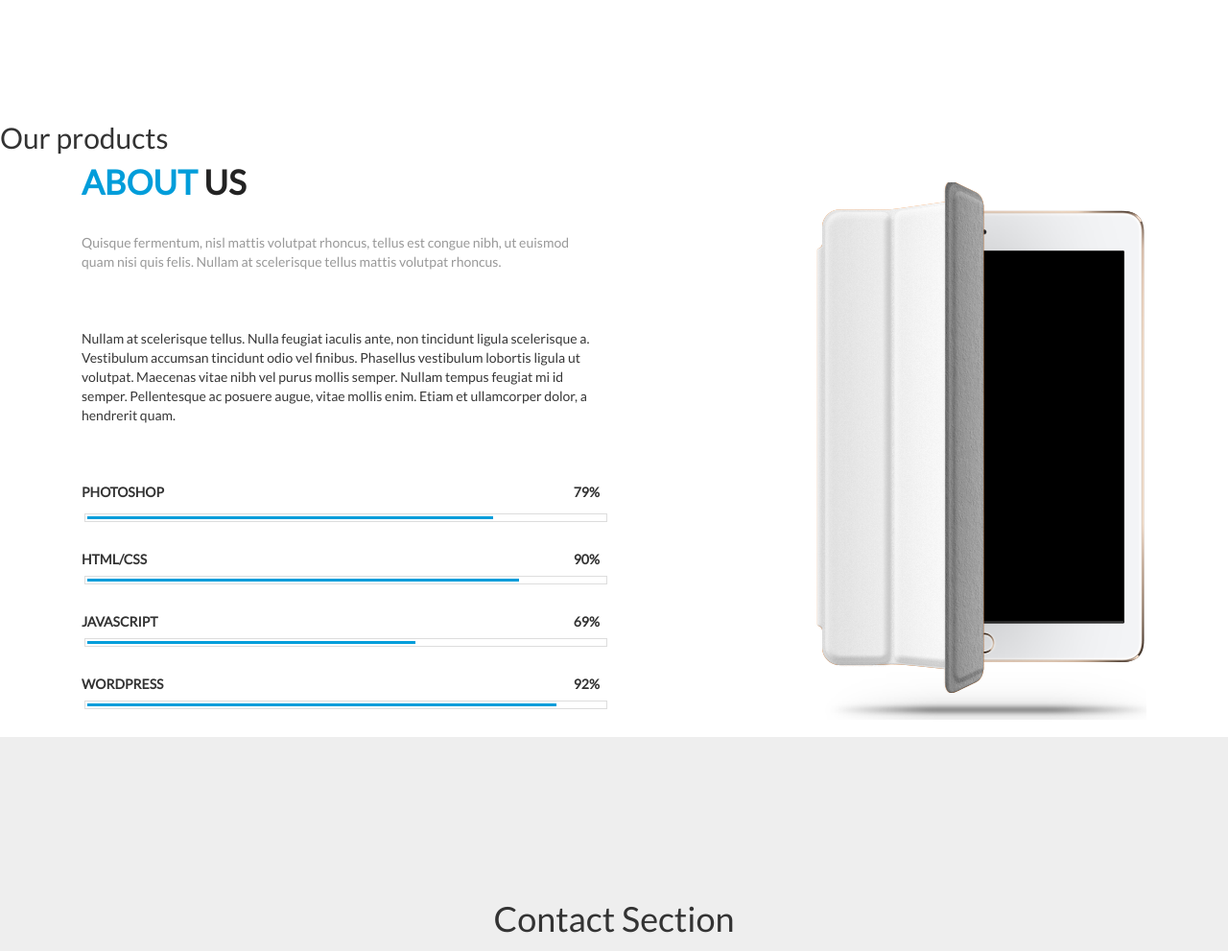
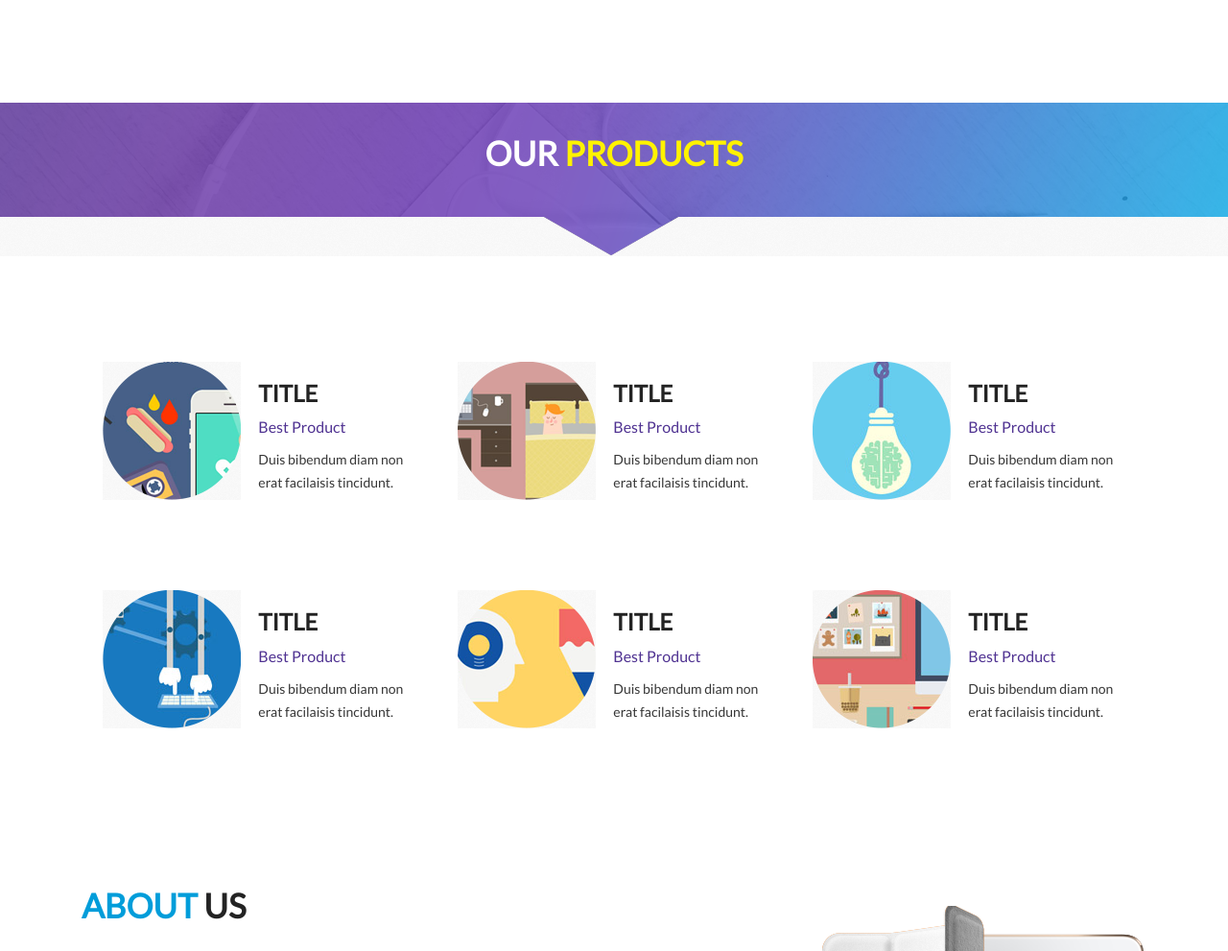
Before and after one commit to prezlyataa/UpQode_3d, a website: page index.html in a window 1280 px wide. Shown: the part 1242-2233 px from the top of the page at 96% size. Drawn offline with Linux system fonts and the light colour scheme.

Commit message:
Products block

```diff
--- a/css/main.css
+++ b/css/main.css
@@ -24,7 +24,8 @@ body {
 .navbar-nav li a:hover,
 .navbar-nav li a:focus,
 .navbar-nav li a:active,
-.block_1 .block_text h3 {
+.block_1 .block_text h3,
+.products__section-name  {
     color: #fff;
 }
 
@@ -32,12 +33,15 @@ body {
 .about_choose_us h2,
 .block_text h3,
 .skills h2,
-.names {
+.names,
+.contact-section h2,
+.products__section-name {
     text-transform: uppercase;
 }
 
 .yellow_phrase,
-.navbar-nav li a:hover {
+.navbar-nav li a:hover,
+.products__section-name_yellow {
     color: #fff200;
 }
 
@@ -70,6 +74,7 @@ body {
 .navbar-nav li a:active {
     background-color: rgba(44,30,62,0.8);
 }
+
 
 
 
@@ -174,12 +179,17 @@ body {
 /* End styles for Dropdowm menu  */
 
 
+
+
 .navbar-form .form-control {
     background-color: #e8e4f1;
     border-radius: 0;
     height: 26px;
     margin-top: 4px;
 }
+
+
+
 
 /*     Banner     */
 
@@ -205,6 +215,9 @@ body {
     font-size: 64px;
     padding-bottom: 40px;
 }
+
+
+
 
 /*     Choose us block     */
 
@@ -275,9 +288,83 @@ body {
     color: #999;
 }
 
+
+
+
 /*     Products     */
 
+.products-section {
+    width: 100%;
+}
 
+.products__header {
+    background: url("../img/our-products/overlay.png");
+    height: 160px;
+    background-position: center;
+    background-size: cover;
+}
+
+.products__section-name {
+    font-size: 35px;
+    font-weight: 700;
+    line-height: 24px;
+    text-align: center;
+    margin: 0;
+    padding-top: 40px;
+}
+
+.products__wrapper {
+    max-width: 1110px;
+    display: flex;
+    justify-content: space-around;
+    flex-wrap: wrap;
+    margin: 0 auto;
+    padding-top: 110px;
+    padding-bottom: 70px;
+}
+
+.products__item {
+    max-width: 335px;
+    padding-bottom: 90px;
+}
+
+.products__img-wrapper {
+    width: 144px;
+    height: 144px;
+    display: inline-block;
+    vertical-align: top;
+}
+
+.products__img {
+    width: 100%;
+}
+
+.products__element {
+    display: inline-block;
+    max-width: 180px;
+    padding-left: 16px;
+}
+
+.products__title {
+    color: #232323;
+    font-size: 24px;
+    font-weight: 800;
+    text-transform: uppercase;
+}
+
+.products__subheader {
+    color: #503392;
+    font-size: 16px;
+    font-weight: 400;
+    line-height: 24px;
+}
+
+.products__desc {
+    color: #373737;
+    font-size: 14px;
+    font-weight: 300;
+    line-height: 24px;
+}
 
 
 /*     About us     */
@@ -312,9 +399,15 @@ body {
     text-align: right;
 }
 
+/*     Contact     */
 
+.contact-section {
+    padding-top: 150px;
+}
 
-
+.contact-section .intro {
+    text-align: center;
+}
 
 
 /* Media queries */
@@ -349,7 +442,7 @@ body {
         margin-left: 10px;
     }
     .technologies .percent_img img {
-        width: 50%;
+        width: 75%;
     }
 }
 
@@ -398,6 +491,12 @@ body {
     }
 }
 
+@media (max-width: 324px) {
+    .products__wrapper {
+        text-align: center;
+    }
+}
+
 @media (min-width: 767px) {
     .navbar {
         padding: 10px 0;
--- a/css/scrolling-nav.css
+++ b/css/scrolling-nav.css
@@ -34,12 +34,3 @@ of those sections to manage the look and feel of the site. */
 .banner-section {
     text-align: center;
 }
-
-
-
-.contact-section {
-    height: 100%;
-    padding-top: 150px;
-    text-align: center;
-    background: #eee;
-}
--- a/index.html
+++ b/index.html
@@ -197,8 +197,90 @@
     </section>
 
     <section id="products" class="products-section">
-        <div class="products_title">
-            <h2>Our <span>products</span></h2>
+        <div class="products__header">
+            <h2 class="products__section-name">Our <span class="products__section-name_yellow">products</span></h2>
+        </div>
+        <div class="products__container">
+            <div class="products__wrapper">
+                <div class="products__item">
+                    <div class="products__img-wrapper">
+                        <img class="products__img" src="img/our-products/hotdog.png" alt="hotdog">
+                    </div>
+                    <div class="products__element">
+                        <h3 class="products__title">title</h3>
+                        <h4 class="products__subheader">Best Product</h4>
+                        <p class="products__desc">
+                            Duis bibendum diam
+                            non erat facilaisis tincidunt.
+                        </p>
+                    </div>
+                </div>
+                <div class="products__item">
+                    <div class="products__img-wrapper">
+                        <img class="products__img" src="img/our-products/bed.png" alt="bed">
+                    </div>
+                    <div class="products__element">
+                        <h3 class="products__title">title</h3>
+                        <h4 class="products__subheader">Best Product</h4>
+                        <p class="products__desc">
+                            Duis bibendum diam
+                            non erat facilaisis tincidunt.
+                        </p>
+                    </div>
+                </div>
+                <div class="products__item">
+                    <div class="products__img-wrapper">
+                        <img class="products__img" src="img/our-products/lamp.png" alt="lamp">
+                    </div>
+                    <div class="products__element">
+                        <h3 class="products__title">title</h3>
+                        <h4 class="products__subheader">Best Product</h4>
+                        <p class="products__desc">
+                            Duis bibendum diam
+                            non erat facilaisis tincidunt.
+                        </p>
+                    </div>
+                </div>
+                <div class="products__item">
+                    <div class="products__img-wrapper">
+                        <img class="products__img" src="img/our-products/vehile.png" alt="vehile">
+                    </div>
+                    <div class="products__element">
+                        <h3 class="products__title">title</h3>
+                        <h4 class="products__subheader">Best Product</h4>
+                        <p class="products__desc">
+                            Duis bibendum diam
+                            non erat facilaisis tincidunt.
+                        </p>
+                    </div>
+                </div>
+                <div class="products__item">
+                    <div class="products__img-wrapper">
+                        <img class="products__img" src="img/our-products/head.png" alt="head">
+                    </div>
+                    <div class="products__element">
+                        <h3 class="products__title">title</h3>
+                        <h4 class="products__subheader">Best Product</h4>
+                        <p class="products__desc">
+                            Duis bibendum diam
+                            non erat facilaisis tincidunt.
+                        </p>
+                    </div>
+                </div>
+                <div class="products__item">
+                    <div class="products__img-wrapper">
+                        <img class="products__img" src="img/our-products/workplace.png" alt="workplace">
+                    </div>
+                    <div class="products__element">
+                        <h3 class="products__title">title</h3>
+                        <h4 class="products__subheader">Best Product</h4>
+                        <p class="products__desc">
+                            Duis bibendum diam
+                            non erat facilaisis tincidunt.
+                        </p>
+                    </div>
+                </div>
+            </div>
         </div>
     </section>
 
@@ -222,7 +304,7 @@
                         </div>
                     </div>
                     <div class="percents">
-                        <div class="names">
+                        <div class="names clearfix">
                             <span class="left">Html/Css</span>
                             <span class="right">90%</span>
                         </div>
@@ -231,7 +313,7 @@
                         </div>
                     </div>
                     <div class="percents">
-                        <div class="names">
+                        <div class="names clearfix">
                             <span class="left">JavaScript</span>
                             <span class="right">69%</span>
                         </div>
@@ -240,7 +322,7 @@
                         </div>
                     </div>
                     <div class="percents">
-                        <div class="names">
+                        <div class="names clearfix">
                             <span class="left">WordPress</span>
                             <span class="right">92%</span>
                         </div>
@@ -258,10 +340,10 @@
 
     <section id="contact" class="contact-section">
         <div class="container">
-            <div class="row">
-                <div class="col-lg-12">
-                    <h1>Contact Section</h1>
-                </div>
+            <div class="intro">
+                <h2><span class="black_phrase">Get in</span> Touch</h2>
+                <p>Quisque fermentum, nisl mattis volutpat rhoncus, tellus est congue nibh, ut euismod quam nisi quis felis.
+                    Nullam at scelerisque tellus mattis volutpat rhoncus.</p>
             </div>
         </div>
     </section>
```
Also changed, not shown: img/our-products/bed.png (added), img/our-products/greyspace.png (added), img/our-products/head.png (added), img/our-products/hotdog.png (added), img/our-products/lamp.png (added), img/our-products/overlay.png (added), img/our-products/polygon.png (added), img/our-products/products-header.png (added), img/our-products/vehile.png (added), img/our-products/workplace.png (added).
